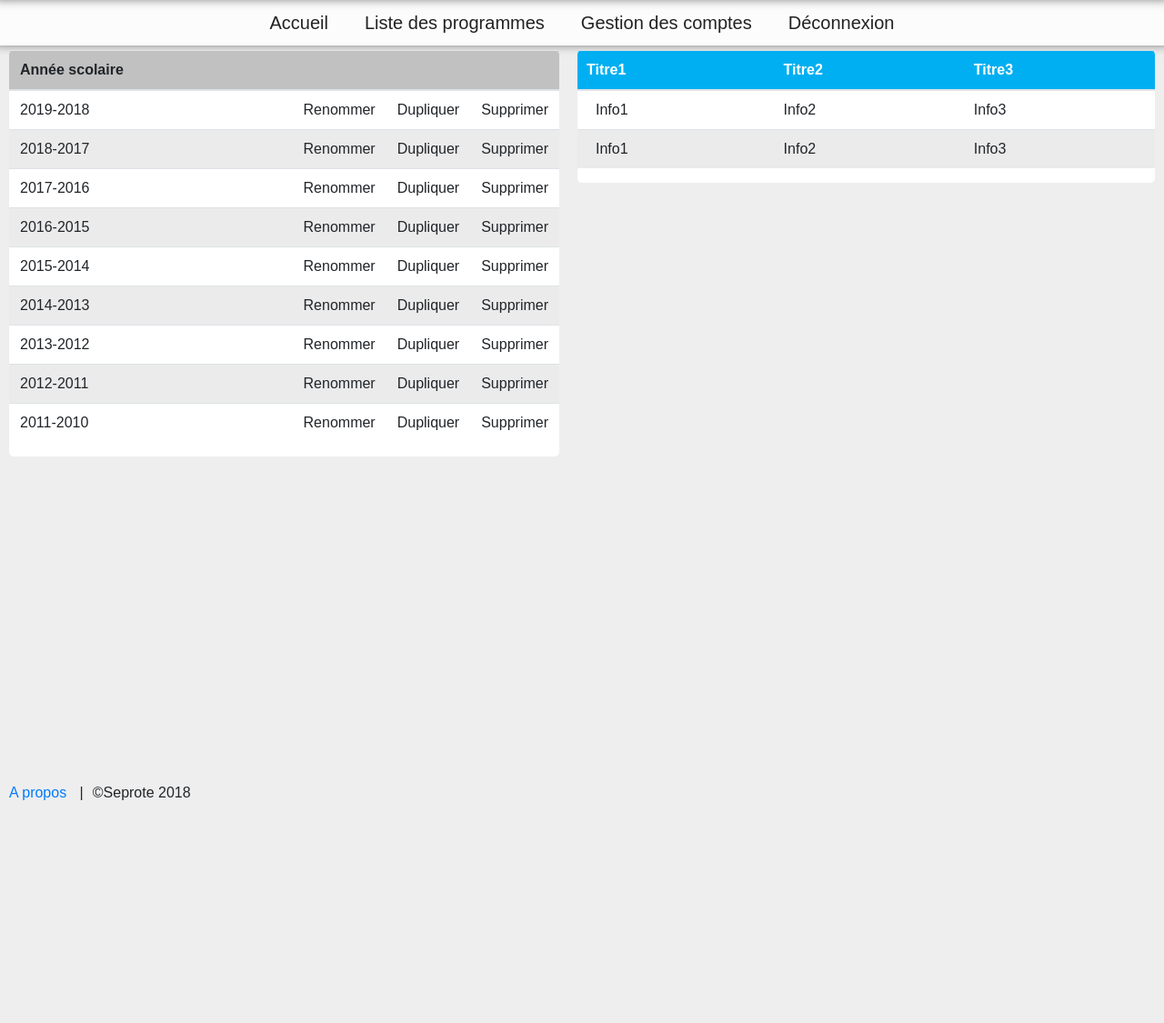
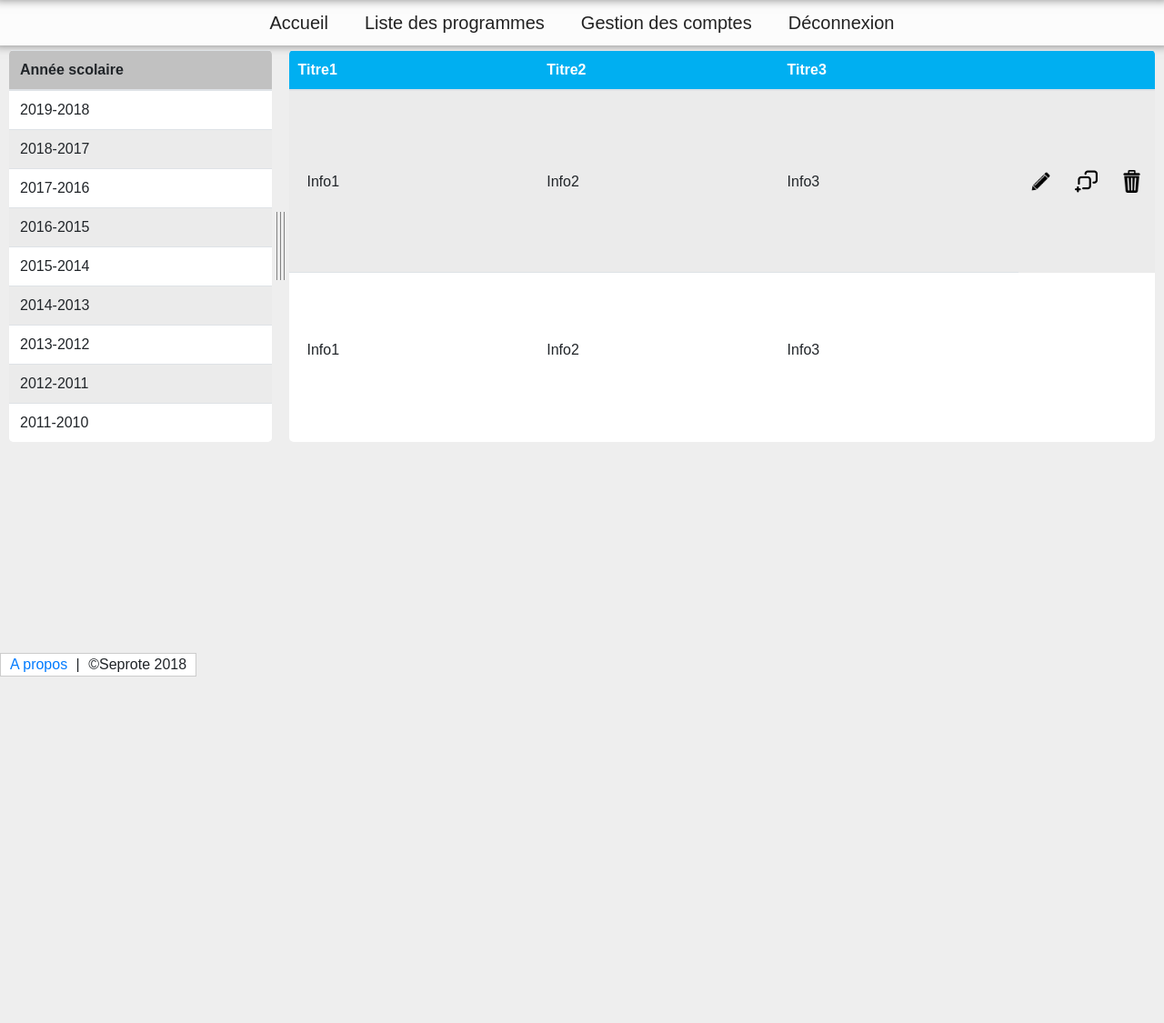
Before and after one commit to LookItsBlu/Seprote2, a PHP site: page /liste_programme.php in a window 1280 px wide. Shown: the part 56-1181 px from the top of the page at 91% size. After the commit the page ends 800 px from the top, so only its background shows below. Run offline with PHP 8.4, Linux system fonts and the light colour scheme; a user stored in the database is signed in; some libraries are stand-ins or nearby versions; some web fonts are replaced.

Commit message:
09/02: Ajout d'icônes + correction css

```diff
--- a/s2-first_draft/css/style.css
+++ b/s2-first_draft/css/style.css
@@ -11,9 +11,9 @@
     height: 100vh;
 }
 
-body > div {
+/* body > div {
     height: 100%;
-}
+}*/
 
 h2 {
     font-size: 34px;
@@ -163,7 +163,6 @@
 .mainWrap {
     /*    display: table;*/
     width: 100%;
-    height: 100%;
     padding: 2vh 0 0 0;
     text-align: center;
 }
@@ -178,7 +177,6 @@
 #content {
     display: table;
     width: 100%;
-    height: 100%;
     text-align: center;
 }
 
@@ -260,11 +258,11 @@
     margin: 20px auto 0 auto;
 }
 
-.sep_table tr:nth-child(even) {
+.sep_table tr:nth-child(odd) {
     background-color: rgba(235, 235, 235, 1);
 }
 
-.sep_table tr:nth-child(odd) {
+.sep_table tr:nth-child(even) {
     background-color: rgba(255, 255, 255, 1);
 }
 
@@ -277,6 +275,16 @@
 .sep_table td {
     padding-left: 10px;
     height: 36px;
+}
+
+.ui-widget.ui-widget-content {
+    border: none;
+    padding: 0;
+    borde- border-radius: 5px;
+}
+
+.ui-dialog-titlebar button {
+    display: none;
 }
 
 /* GestionHeure */
@@ -385,17 +393,16 @@
 /*END MAIN*/
 
 footer {
-    display: table;
-    height: 25px;
-    margin-top: 10px;
+    display: block;
+    position: fixed;
+    bottom: 0;
+    background-color: #fff;
+    border: 1px solid #ccc;
+    padding: 0 10px;
 }
 
-.aPropos {
-    margin-left: 10px;
-}
-
-.separator {
-    margin: 0 10px;
+footer .separator {
+    margin: 0 5px;
 }
 
 /* ----- Liste des programmes (NEW) ----- */
@@ -405,13 +412,17 @@
     padding: 5px;
 }
 
+.form_table {
+    margin: 0
+}
+
 .zone {
     background-color: #fff;
     display: inline-flex;
-    height: 100%;
     border-radius: 5px;
     margin: 0 5px;
-    overflow-x: auto;
+    overflow: auto;
+    min-width: 10%;
 }
 
 .zone_arbor {
@@ -419,7 +430,7 @@
 }
 
 .zone_table {
-    width: 50%;
+    width: 75%;
 }
 
 .form_table tbody tr:nth-child(even) {
@@ -438,8 +449,32 @@
     padding-left: 20px;
 }
 
+.zone_table .sep_table td {
+    vertical-align: middle;
+}
+
 .cursor_drag {
-    width: 10px;
-    background-color: red;
-    height: 100%;
+    display: flex;
+    cursor: col-resize;
 }
+
+.cursor_drag > img {
+    margin: auto;
+}
+
+.cursor_drag.ui-draggable-dragging > img {
+    display: none;
+}
+
+.icon_group {
+    width: 50px;
+    text-align: center;
+}
+
+img.editIcon {
+    width: 25px;
+}
+
+img.editIcon:hover {
+    opacity: 0.5;
+}
--- a/s2-first_draft/gestion_compte.php
+++ b/s2-first_draft/gestion_compte.php
@@ -66,7 +66,7 @@
 						"id"=> $_POST["id"],
 						"role"=> $_POST["role"]
 					));
-
+                	header('Location: gestion_compte.php');
 
 				}
 
--- a/s2-first_draft/includes/footer.php
+++ b/s2-first_draft/includes/footer.php
@@ -20,7 +20,7 @@
 			A propos
 		</a>
 		<span class="separator">|</span>
-		<span>©Seprote 2018</span>
+		<span class="copyright">©Seprote 2018</span>
 	</footer>
 </body>
 </html>
--- a/s2-first_draft/liste_programme.php
+++ b/s2-first_draft/liste_programme.php
@@ -14,29 +14,22 @@
                     <thead>
                         <tr>
                             <th class="titre_arbor col-sm-12">Année scolaire</th>
-                            <?php if($_SESSION['role'] < 3){ echo "<th></th><th></th><th></th>"; }?>
                         </tr>
                     </thead>
                     <tbody>
-                        <?php
-    for($i=9;$i>0;$i--){
-        ?>
+                        <?php for($i=9;$i>0;$i--){ ?>
                         <tr>
-                            <td class="col_name col-sm-9">
+                            <td class="col_name">
                                 <?php echo "<a>201".$i."-201".($i-1)."</a>";?>
                             </td>
-
-                            <?php if($_SESSION['role'] < 3){ ?>
-                            <td class="renommer col-sm-1"><a>Renommer</a></td>
-                            <td class="dupliquer col-sm-1"><a>Dupliquer</a></td>
-                            <td class="supprimer col-sm-1"><a>Supprimer</a></td>
-                            <?php } ?>
                         </tr>
                         <?php } ?>
                     </tbody>
                 </table>
             </div>
-            <div class="cursor_drag"></div>
+            <div class="cursor_drag">
+                <img src="src/drag_icon.png" />
+            </div>
             <div class="zone zone_table">
                 <table class="table sep_table col-sm-12" id="table_program">
                     <thead>
@@ -44,6 +37,7 @@
                             <th>Titre1</th>
                             <th>Titre2</th>
                             <th>Titre3</th>
+                            <?php if($_SESSION['role'] < 3){ echo "<th></th><th></th><th></th>"; }?>
                         </tr>
                     </thead>
                     <tbody>
@@ -51,6 +45,17 @@
                             <td>Info1</td>
                             <td>Info2</td>
                             <td>Info3</td>
+                            <?php if($_SESSION['role'] < 3){ ?>
+                            <td class="icon_group">
+                                <img class="editIcon icon_renom" src="src/pencil.png" alt="Renommer" title="Renommer cette ligne" />
+                            </td>
+                            <td class="icon_group">
+                                <img class="editIcon icon_dupli" src="src/copy.png" alt="Dupliquer" title="Dupliquer cette ligne" />
+                            </td>
+                            <td class="icon_group">
+                                <img class="editIcon icon_suppr" src="src/trash.png" alt="Supprimer" title="Supprimer cette ligne" />
+                            </td>
+                            <?php } ?>
                         </tr>
                         <tr>
                             <td>Info1</td>
@@ -80,6 +85,10 @@
             }
         });
 
+        /*if ($('.zone').width() <= 50 px) {
+            ui.draggable.draggable('option', 'revert', true);
+        }*/
+
     </script>
     <?php
         include('includes/footer.php');
```
Also changed, not shown: s2-first_draft/src/copy.png (added), s2-first_draft/src/drag_icon.png (added), s2-first_draft/src/pencil.png (added), s2-first_draft/src/trash.png (added).
